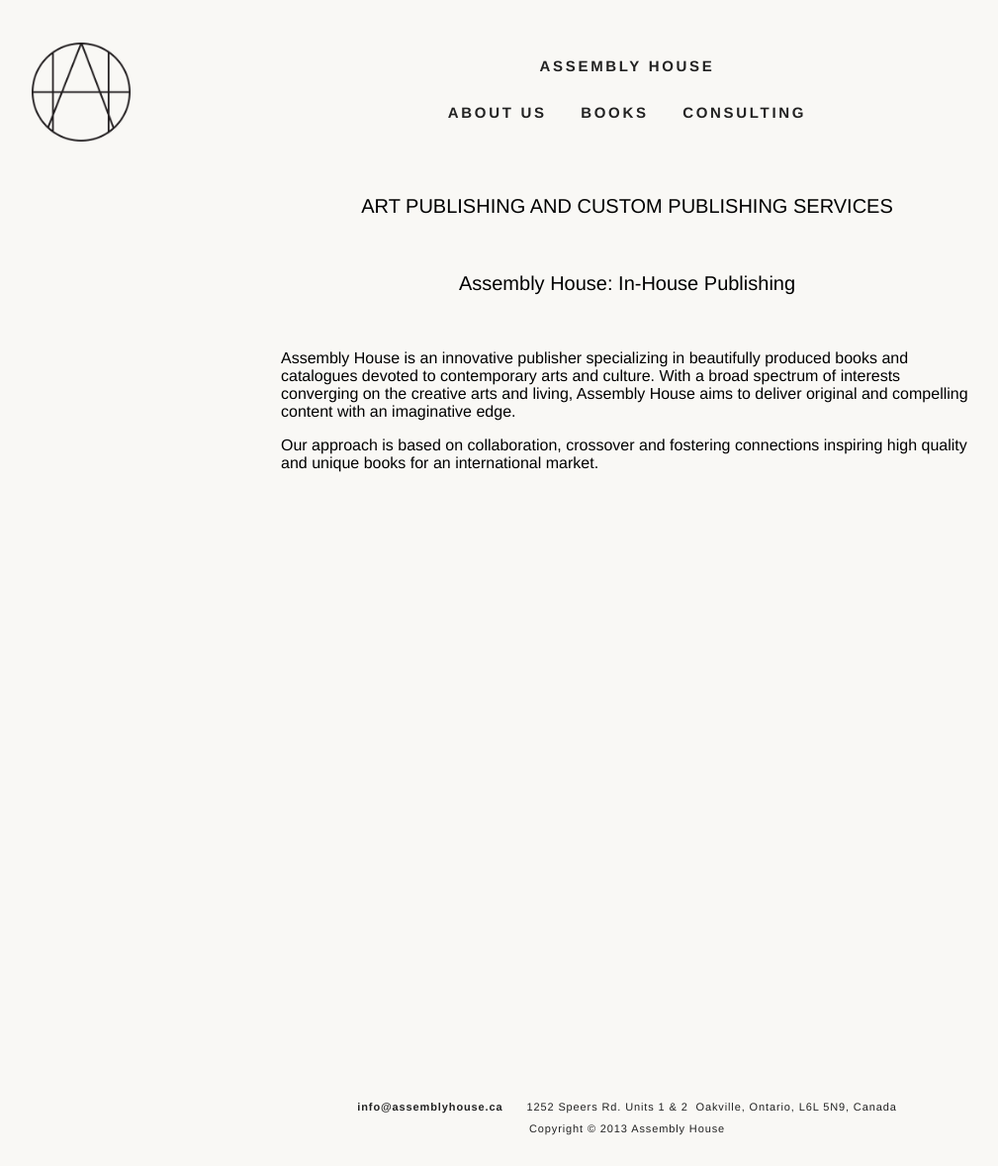
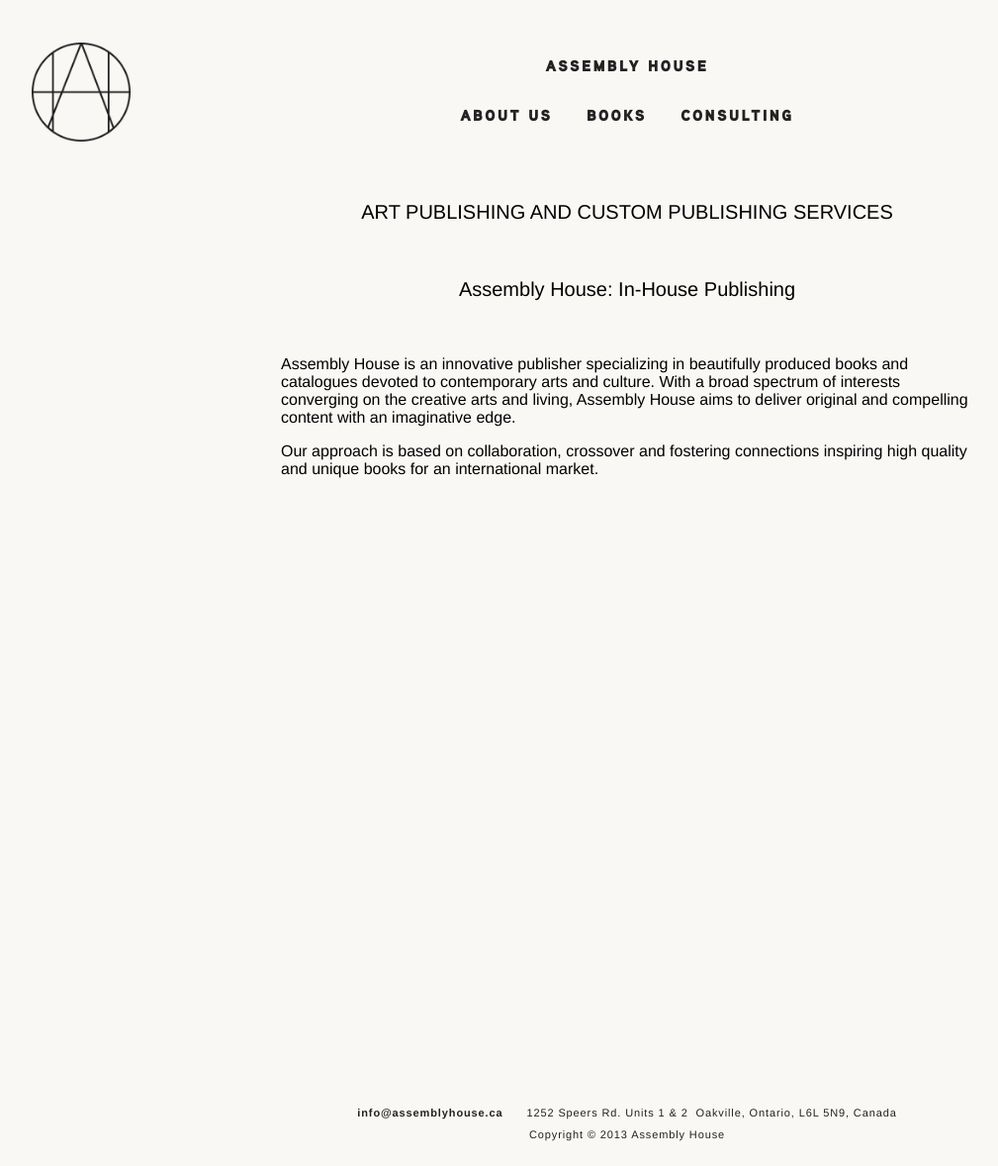
Before and after one commit to darcysaum/assembly-house, a Jekyll site: the page built from index.html, in a window 1280 px wide. Shown: the whole page at 99% size, without its empty margins (6-1015 px from the left). Built offline with Jekyll 4.4.1, drawn with Linux system fonts in a browser that asks for light colours; some web fonts are replaced; Markdown is read by kramdown in place of the engine named in the settings.

Commit message:
adding custom fonts

```diff
--- a/_includes/head.html
+++ b/_includes/head.html
@@ -1,19 +1,7 @@
 <head>
     <meta charset="utf-8">
     <meta http-equiv="X-UA-Compatible" content="IE=edge,chrome=1">
-    <title>{{ page.title }} | Assembly House</title>
+    <title>{{ page.title }} &ndash; Assembly House</title>
     <meta name="viewport" content="width=device-width, initial-scale=1.0, maximum-scale=1.0, user-scalable=no">
-    <script type="text/javascript">
-        (function() {
-            var path = '//easy.myfonts.net/v1/js?sid=182491(font-family=Aaux+Next+Light)&sid=182513(font-family=Aaux+Next+Black)&sid=182523(font-family=Aaux+Next+Regular)&sid=182526(font-family=Aaux+Next+Semi+Bold)&key=qFmwhG59sQ',
-                protocol = ('https:' == document.location.protocol ? 'https:' : 'http:'),
-                trial = document.createElement('script');
-            trial.type = 'text/javascript';
-            trial.async = true;
-            trial.src = protocol + path;
-            var head = document.getElementsByTagName("head")[0];
-            head.appendChild(trial);
-        })();
-    </script>
     <link rel="stylesheet" href="/css/main.css">
 </head>
--- a/css/main.css
+++ b/css/main.css
@@ -1,3 +1,6 @@
+@import url("//hello.myfonts.net/count/29309e");
+
+@font-face {font-family: 'AauxNext-Black';src: url('/fonts/29309E_0_0.eot');src: url('/fonts/29309E_0_0.eot?#iefix') format('embedded-opentype'),url('/fonts/29309E_0_0.woff') format('woff'),url('webfonts/29309E_0_0.ttf') format('truetype');}
 
 html, body, p, div, span, li, strong, a{
 	font-family: Helvetica, sans-serif;
@@ -137,7 +140,7 @@
 	color: #222;
 	font-size: 15px;
 	letter-spacing: .18em;
-	font-family: 'Aaux Next Black', Helvetica, sans-serif;
+	font-family: 'AauxNext-Black', Helvetica, sans-serif;
 	padding: 6px 0;
 }
 
@@ -171,7 +174,7 @@
 }
 
 .book-page .details h1{
-	font-family: 'Aaux Next Black', helvetica, sans-serif;
+	font-family: 'AauxNext-Black', helvetica, sans-serif;
 	font-size: 65px;
 	line-height: 58px;
 	padding-top: 140px;
@@ -254,7 +257,7 @@
 	color: black;
 	display: inline-block;
 	text-transform: uppercase;
-	font-family: 'Aaux Next Black', helvetica, sans-serif;
+	font-family: 'AauxNext-Black', helvetica, sans-serif;
 	font-size: 20px;
 	border-bottom: 2px solid rgba(0,0,0,0);
 	transition: border-bottom .2s;
```
Also changed, not shown: fonts/29309E_0_0.ttf (added), fonts/29309E_0_0.woff (added), 4 other files.
